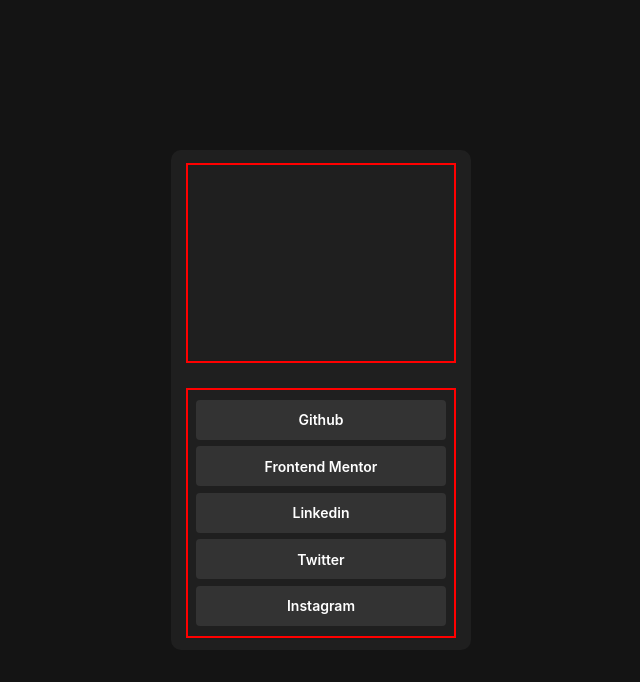
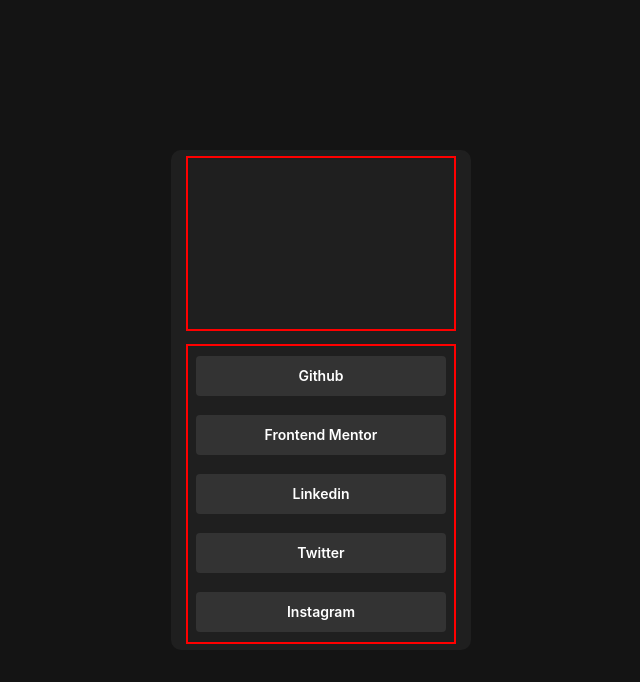
Before and after one commit to Faisalbaig1998/Social-links-profile, a plain HTML site: page index.html in a window 1280 px wide. Shown: the whole page, without its empty margins (319-959 px from the left). Drawn offline with Linux system fonts and the light colour scheme; a web font is replaced by a local one.

Commit message:
second commit

```diff
--- a/index.css
+++ b/index.css
@@ -32,14 +32,14 @@ body {
 .author {
   border: 2px solid red;
   width: 90%;
-  height: 40%;
+  height: 35%;
 }
 
 .link-section {
   padding: 10px;
   border: 2px solid red;
   width: 90%;
-  height: 50%;
+  height: 60%;
   display: flex;
   flex-direction: column;
   justify-content: space-between;
```
